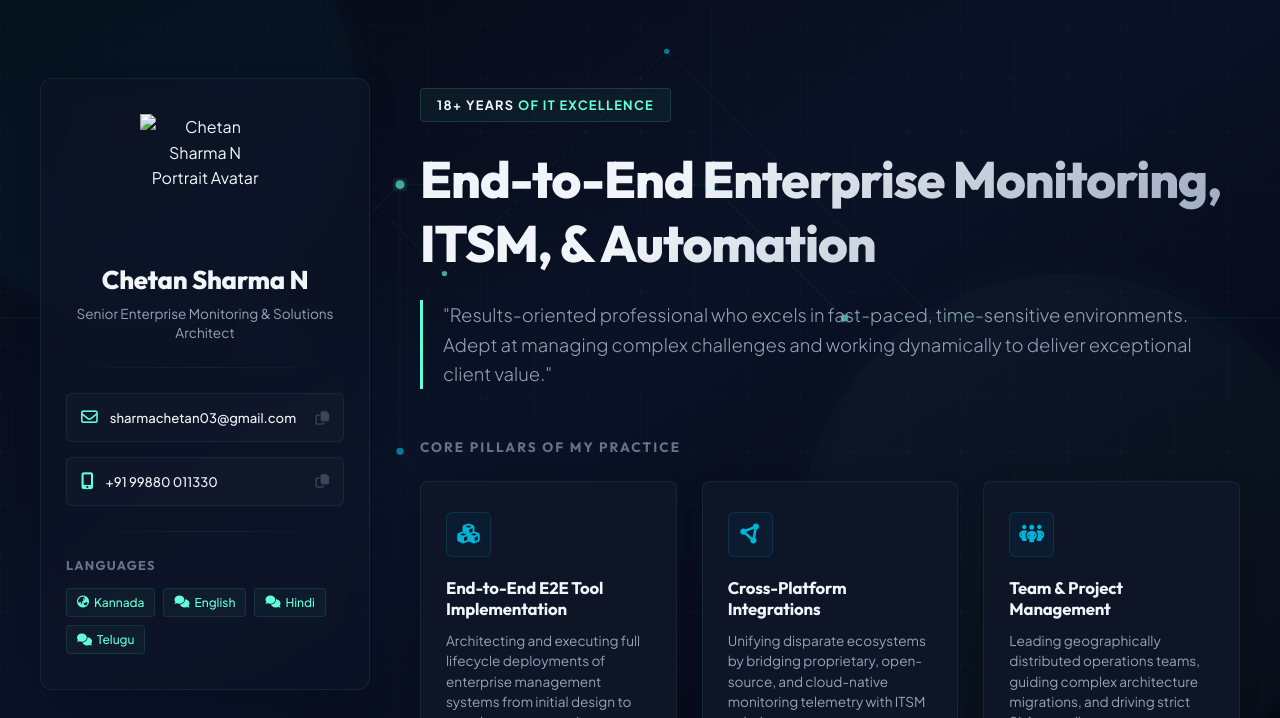
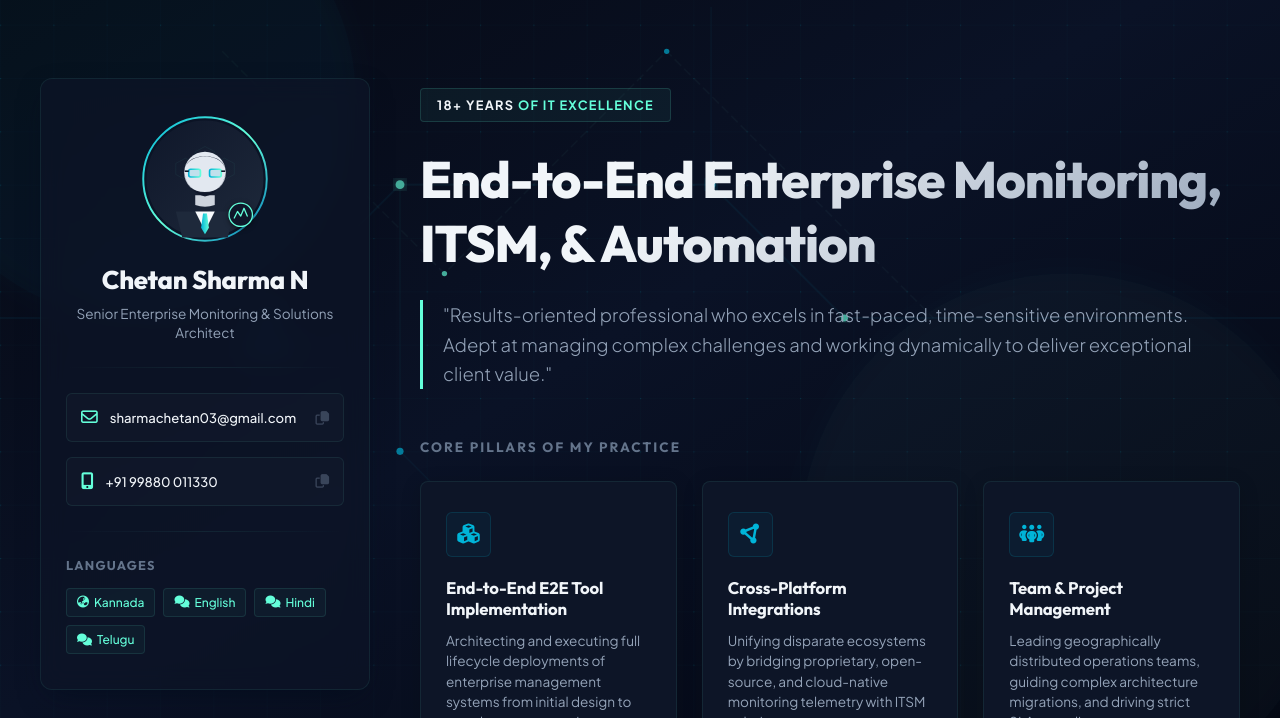
Before and after one commit to sharmachetan03/CSportfolio, a plain HTML site: page index.html in a window 1280 px wide. Shown: the part 82-800 px from the top of the page. Drawn offline with Linux system fonts and the light colour scheme; files whose address does not match are found by name.

Commit message:
Update index.html

```diff
--- a/index.html
+++ b/index.html
@@ -57,7 +57,7 @@
                 <aside class="profile-sidebar">
                     <div class="profile-card">
                         <div class="avatar-wrapper">
-                            <img src="assets/avatar.svg" alt="Chetan Sharma N Portrait Avatar" class="profile-avatar">
+                            <img src="avatar.svg" alt="Chetan Sharma N Portrait Avatar" class="profile-avatar">
                         </div>
                         <h1 class="profile-name">Chetan Sharma N</h1>
                         <p class="profile-title">Senior Enterprise Monitoring &amp; Solutions Architect</p>
```
